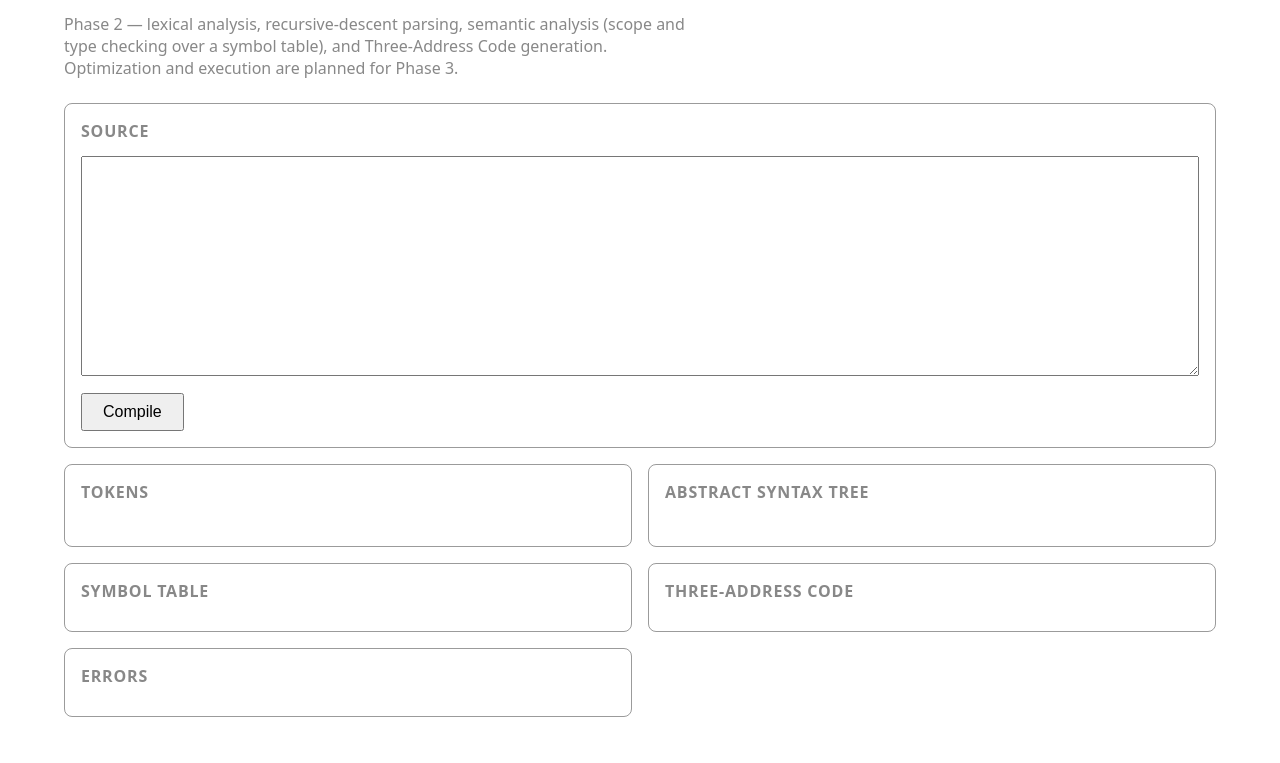
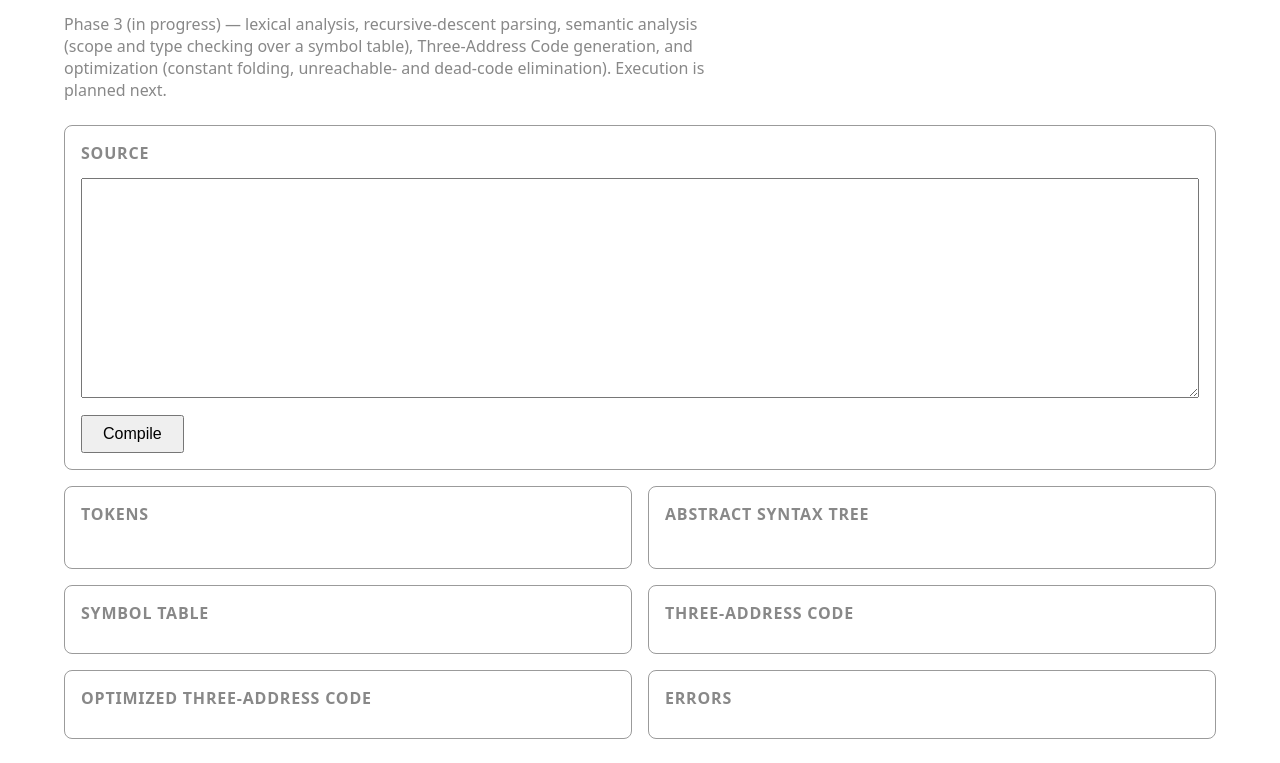
Before and after one commit to dakshcodez/CodeFlow_DSL, a website: page web/index.html in a window 1280 px wide. Shown: the part 91-854 px from the top of the page. Before the commit the page ends 832 px from the top, so only its background shows below. Drawn offline with Linux system fonts and the light colour scheme.

Commit message:
feat(web): add optimized TAC panel for before/after comparison

```diff
--- a/web/app.ts
+++ b/web/app.ts
@@ -97,13 +97,15 @@ function runCompile(): void {
   const astOutput = document.getElementById("ast-output")!;
   const symbolsOutput = document.getElementById("symbols-output")!;
   const irOutput = document.getElementById("ir-output")!;
+  const optimizedIrOutput = document.getElementById("optimized-ir-output")!;
   const errorsOutput = document.getElementById("errors-output")!;
 
-  const { tokens, program, symbolTables, ir, errors } = compile(sourceEl.value);
+  const { tokens, program, symbolTables, ir, optimizedIR, errors } = compile(sourceEl.value);
   renderTokens(tokensOutput, tokens);
   astOutput.textContent = JSON.stringify(program, null, 2);
   renderSymbolTables(symbolsOutput, symbolTables);
   renderIR(irOutput, ir);
+  renderIR(optimizedIrOutput, optimizedIR);
   renderErrors(errorsOutput, errors);
 }
 
--- a/web/index.html
+++ b/web/index.html
@@ -10,10 +10,11 @@
   <header>
     <h1>CodeFlow Compiler Explorer</h1>
     <p class="subtitle">
-      Phase 2 &mdash; lexical analysis, recursive-descent parsing, semantic
-      analysis (scope and type checking over a symbol table), and
-      Three-Address Code generation. Optimization and execution are
-      planned for Phase 3.
+      Phase 3 (in progress) &mdash; lexical analysis, recursive-descent
+      parsing, semantic analysis (scope and type checking over a symbol
+      table), Three-Address Code generation, and optimization (constant
+      folding, unreachable- and dead-code elimination). Execution is
+      planned next.
     </p>
   </header>
 
@@ -45,6 +46,11 @@
     </section>
 
     <section class="panel">
+      <h2>Optimized Three-Address Code</h2>
+      <div id="optimized-ir-output" class="output"></div>
+    </section>
+
+    <section class="panel">
       <h2>Errors</h2>
       <div id="errors-output" class="output"></div>
     </section>
```
Also changed, not shown: tests/web/app.test.ts (+21 -0 lines).
